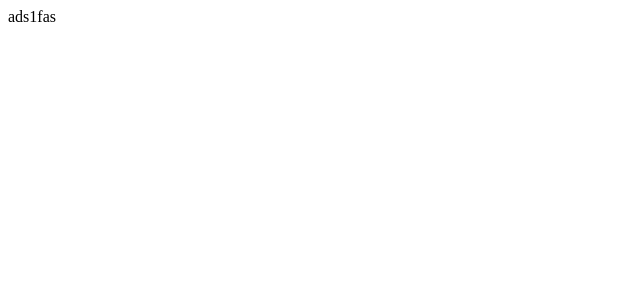
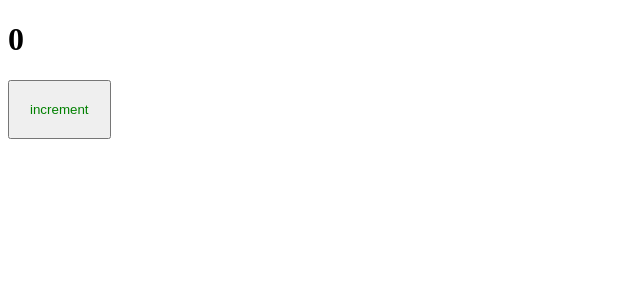
Before and after one commit to awkmia/13-advanced-frontend, a React app: page / in a window 1280 px wide. Shown: the top 300 px of the page, without its empty margins (0-640 px from the left). Built offline with nearby package versions, Linux system fonts and the light colour scheme.

Commit message:
1.4. NPM: npm install sass-loader@12.6.0 sass@1.49.9 webpack@5.69.1 style-loader@3.3.1 css-loader@6.6.0 --save-dev (https://webpack.js.org/loaders/sass-loader/)

```diff
--- a/package.json
+++ b/package.json
@@ -25,7 +25,11 @@
     "@types/react-dom": "^17.0.11",
     "@types/webpack": "^5.28.0",
     "@types/webpack-dev-server": "^4.7.2",
+    "css-loader": "^6.6.0",
     "html-webpack-plugin": "^5.5.0",
+    "sass": "^1.49.9",
+    "sass-loader": "^12.6.0",
+    "style-loader": "^3.3.1",
     "ts-loader": "^9.2.6",
     "ts-node": "^10.5.0",
     "typescript": "^4.5.5",
--- /dev/null
+++ b/src/components/Counter.css
@@ -0,0 +1,4 @@
+button {
+  padding: 20px;
+  color: green;
+}
--- /dev/null
+++ b/src/components/Counter.tsx
@@ -0,0 +1,17 @@
+import React, {useState} from 'react';
+import "./Counter.css"
+
+export const Counter = () => {
+    const [count, setCount] = useState(0)
+
+    const increment = () => {
+        setCount(count + 1);
+    }
+
+    return (
+        <div>
+            <h1>{count}</h1>
+            <button onClick={increment}>increment</button>
+        </div>
+    );
+};
--- a/src/index.tsx
+++ b/src/index.tsx
@@ -1,6 +1,9 @@
 import {render} from "react-dom";
+import {Counter} from "./components/Counter";
 
 render(
-    <div>ads1fas</div>,
+    <div>
+        <Counter />
+    </div>,
     document.getElementById("root")
 )
```
Also changed, not shown: 1 other file (tests, documents, lock files or other folders).
